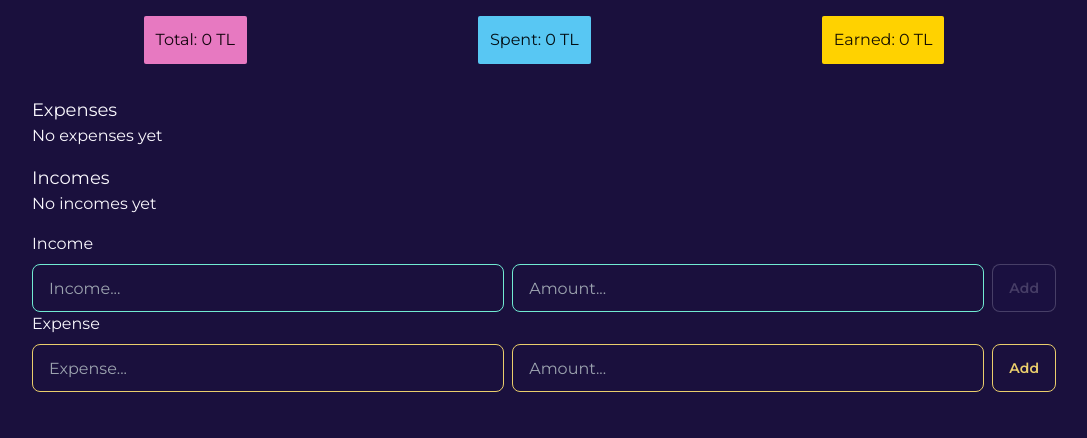
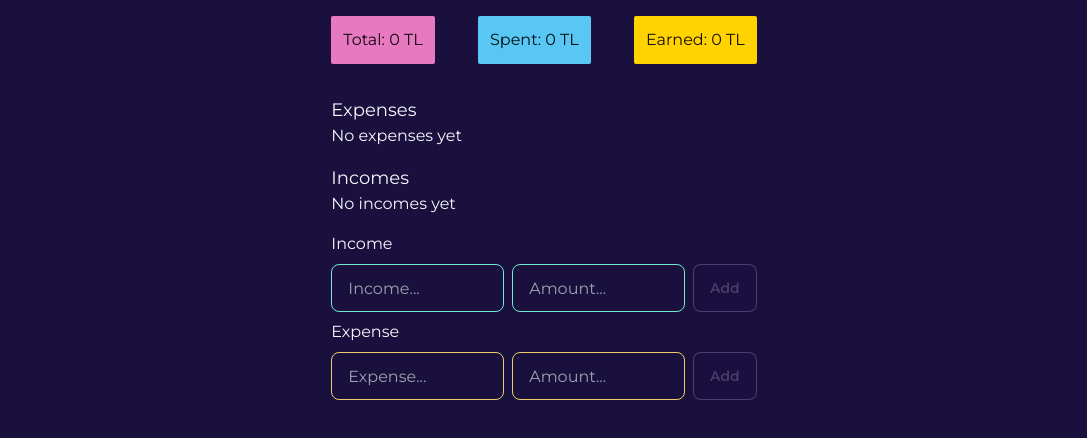
Before and after one commit to doguozcan/budget, a React (Vite) app: page / in a window 1280 px wide. Shown: the top 438 px of the page, without its empty margins (96-1183 px from the left). Built offline with nearby package versions, Linux system fonts and the light colour scheme.

Commit message:
Implement UI enhancements

```diff
--- a/src/App.jsx
+++ b/src/App.jsx
@@ -10,8 +10,9 @@ import { AppProvider } from './context/AppContext.jsx'
 export default function App() {
   return (
     <AppProvider>
+      <div className="flex justify-center items-center overflow-y-auto">
         <div className="flex flex-col items-center font-montserrat">
-        <div className="flex space-x-2 m-4 w-4/5 justify-around">
+          <div className="flex m-4 w-4/5 justify-between">
             <Total />
             <Spent />
             <Earned />
@@ -20,9 +21,10 @@ export default function App() {
             <Expenses />
             <Incomes />
           </div>
-        <div className="w-4/5 ">
+          <div className="w-4/5 flex flex-col space-y-2">
             <AddIncome />
             <AddExpense />
+          </div>
         </div>
       </div>
     </AppProvider>
--- a/src/components/AddExpense.jsx
+++ b/src/components/AddExpense.jsx
@@ -8,6 +8,9 @@ const AddExpense = () => {
 
   const [expenseName, setExpenseName] = useState('')
   const [expenseAmount, setExpenseAmount] = useState('')
+
+  const canSubmit =
+    expenseName !== '' && expenseAmount !== '' && !isNaN(expenseAmount)
 
   const handleSubmit = (e) => {
     e.preventDefault()
@@ -43,7 +46,9 @@ const AddExpense = () => {
           value={expenseAmount}
           onChange={(e) => setExpenseAmount(e.target.value)}
         />
-        <button className="btn btn-outline btn-warning">Add</button>
+        <button disabled={!canSubmit} className="btn btn-outline btn-warning">
+          Add
+        </button>
       </div>
     </form>
   )
--- a/src/components/Expenses.jsx
+++ b/src/components/Expenses.jsx
@@ -7,7 +7,7 @@ const Expenses = () => {
   const expenses = context.state.expenses
 
   return (
-    <div className="my-4">
+    <div className="my-4 overflow-y-auto max-h-48">
       <h2 className="text-lg">Expenses</h2>
       {expenses.length === 0 ? (
         'No expenses yet'
--- a/src/components/Incomes.jsx
+++ b/src/components/Incomes.jsx
@@ -7,7 +7,7 @@ const Incomes = () => {
   const incomes = context.state.incomes
 
   return (
-    <div className="my-4">
+    <div className="my-4 overflow-y-auto max-h-48">
       <h2 className="text-lg">Incomes</h2>
       {incomes.length === 0 ? (
         'No incomes yet'
```
Lines whose indentation alone changed are shown as unchanged.
